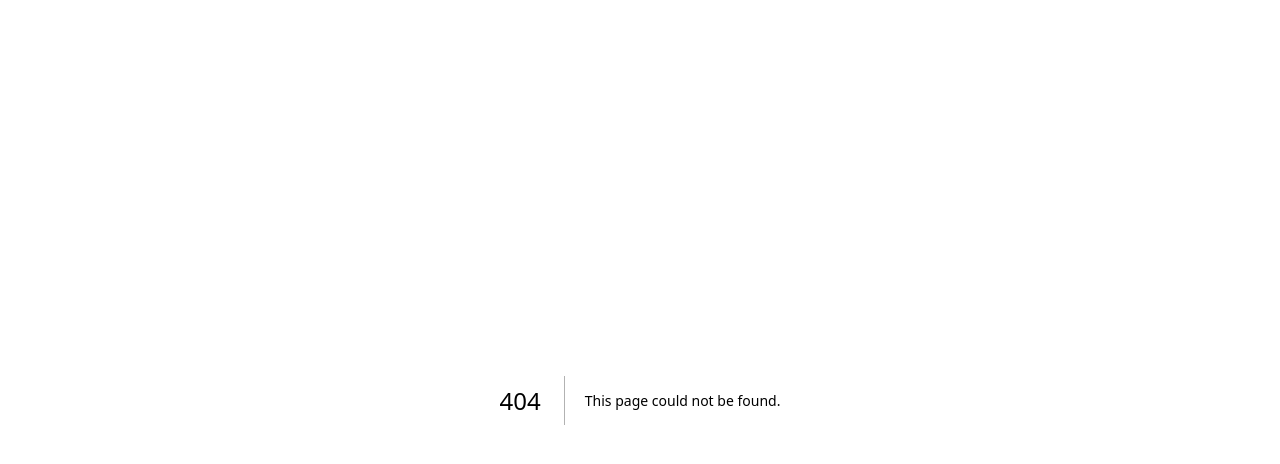
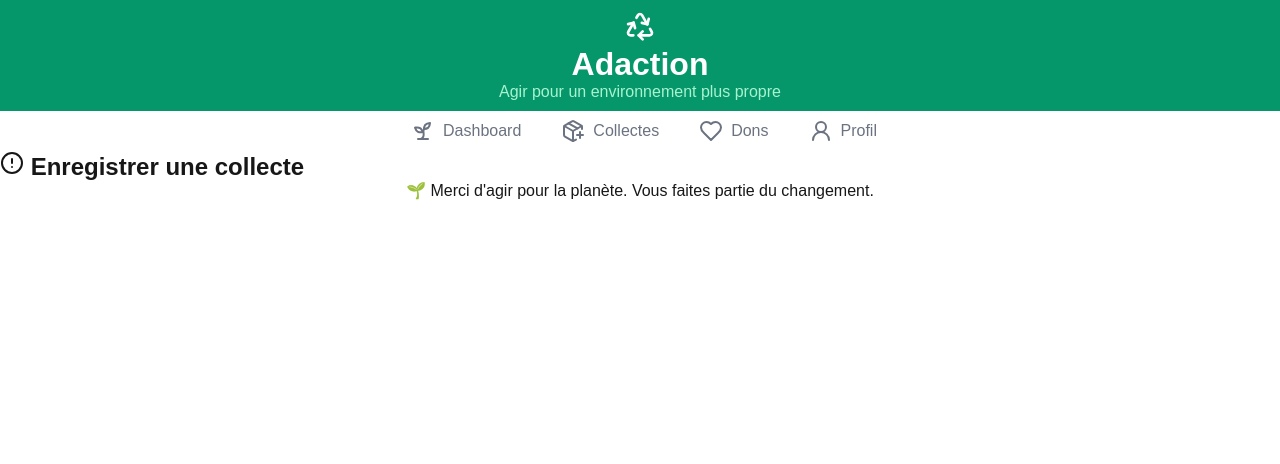
Before and after one commit to mathish01/adaction_front-, a Next.js app: page /collecte in a window 1280 px wide. Before the commit this address had no page. Shown: the top 464 px of the page. Built offline with nearby package versions, Linux system fonts and the light colour scheme.

Commit message:
add navbar

```diff
--- /dev/null
+++ b/src/app/collecte/page.js
@@ -0,0 +1,10 @@
+'use client';
+
+import { CircleAlert } from 'lucide-react';
+export default function CollectePage() {
+  return (
+    <div>
+      <h2><CircleAlert className="icon" /> Enregistrer une collecte</h2>
+    </div>
+  );
+}
--- a/src/app/globals.css
+++ b/src/app/globals.css
@@ -7,6 +7,16 @@
   :root {
     --background: #0a0a0a;
     --foreground: #ededed;
+  }
+}
+
+/* Dès tablette */
+@media (min-width: 768px) {
+  main {
+    max-width: 1024px;
+    flex-direction: row; /* sur plus grand écran, on aligne en ligne */
+    justify-content: center;
+    gap: 2rem;
   }
 }
 
@@ -20,9 +30,8 @@ body {
   color: var(--foreground);
   background: var(--background);
   font-family: Arial, Helvetica, sans-serif;
-  -webkit-font-smoothing: antialiased;
-  -moz-osx-font-smoothing: grayscale;
 }
+
 
 * {
   box-sizing: border-box;
@@ -40,3 +49,65 @@ a {
     color-scheme: dark;
   }
 }
+
+header {
+  background-color: #059669;
+  text-align: center;
+  padding-top: 10px;
+  padding-bottom: 10px;
+}
+
+.header-content {
+  color: white;
+
+  p {
+    color: #a7f3d0;
+  }
+}
+/* .navbar-container {
+  max-width: 1024px;
+  margin: 0 auto;
+  display: flex;
+  justify-content: center;
+  gap: 2rem;
+} */
+
+/* Navbar */
+.navbar {
+  display: flex;
+  align-items: center;
+  gap: 0.5rem;
+  padding: .5rem .8rem;
+  color: #6b7280;
+  text-decoration: none;
+  border-radius: 0.5rem;
+  transition: all 0.2s;
+}
+
+.navbar-link {
+    display: flex;
+    align-items: center;
+    color: #ecfdf5;
+    gap: .5rem;
+    color: var(--text-secondary);
+    text-decoration: none;
+    border-radius: .5rem;
+    transition: all .2s;
+}
+.navbar-link:hover {
+    background-color: #ecfdf5;
+}
+
+
+.nav-container {
+  max-width: 1024px;
+    margin: 0 auto;
+    display: flex;
+    justify-content: center;
+    gap: 2rem;
+}
+
+footer {
+  width: 100%;
+  text-align: center;
+}
--- a/src/app/layout.js
+++ b/src/app/layout.js
@@ -1,5 +1,9 @@
 import { Geist, Geist_Mono } from "next/font/google";
 import "./globals.css";
+import Link from 'next/link';
+import Navbar from './navbar'; // adapte le chemin si besoin
+import { Recycle } from 'lucide-react';
+
 
 const geistSans = Geist({
   variable: "--font-geist-sans",
@@ -18,9 +22,22 @@ export const metadata = {
 
 export default function RootLayout({ children }) {
   return (
-    <html lang="en">
+    <html lang="fr">
       <body className={`${geistSans.variable} ${geistMono.variable}`}>
-        {children}
+        <header>
+          <div className="header-content">
+            <div className="logo-title">
+              <Recycle className="icon" size={32} />
+              <h1>Adaction</h1>
+            </div>
+            <p>Agir pour un environnement plus propre</p>
+          </div>
+        </header>
+          <Navbar />
+        <main>{children}</main>
+        <footer>
+          <p className="info-text">🌱 Merci d'agir pour la planète. Vous faites partie du changement.</p>
+        </footer>
       </body>
     </html>
   );
--- /dev/null
+++ b/src/app/navbar.js
@@ -0,0 +1,29 @@
+// src/app/Navbar.js (ou un autre dossier que tu préfères)
+"use client"; // pour utiliser les hooks si besoin plus tard
+
+import Link from "next/link";
+import { Sprout, PackagePlus, Heart, UserRound } from 'lucide-react';
+// import { PackagePlus } from 'lucide-react';
+// import { Heart } from 'lucide-react';
+// import { UserRound } from 'lucide-react';
+
+export default function Navbar() {
+  return (
+    <nav className="navbar">
+        <div className="nav-container">
+      <Link href="/" className="navbar-link">   <Sprout className="icon" style={{ marginLeft: '0.5rem' }} />
+        Dashboard
+      </Link>
+      <Link href="/collecte" className="navbar-link"> <PackagePlus className="icon" style={{ marginLeft: '0.5rem' }} />
+        Collectes
+      </Link>
+      <Link href="/don" className="navbar-link"> <Heart className="icon" style={{ marginLeft: '0.5rem' }} />
+        Dons
+      </Link>
+      <Link href="/profil" className="navbar-link"> <UserRound className="icon" style={{ marginLeft: '0.5rem' }} />
+        Profil
+      </Link>
+      </div>
+    </nav>
+  );
+}
```
Also changed, not shown: package.json (+7 -4 lines), 1 other file (tests, documents, lock files or other folders).
